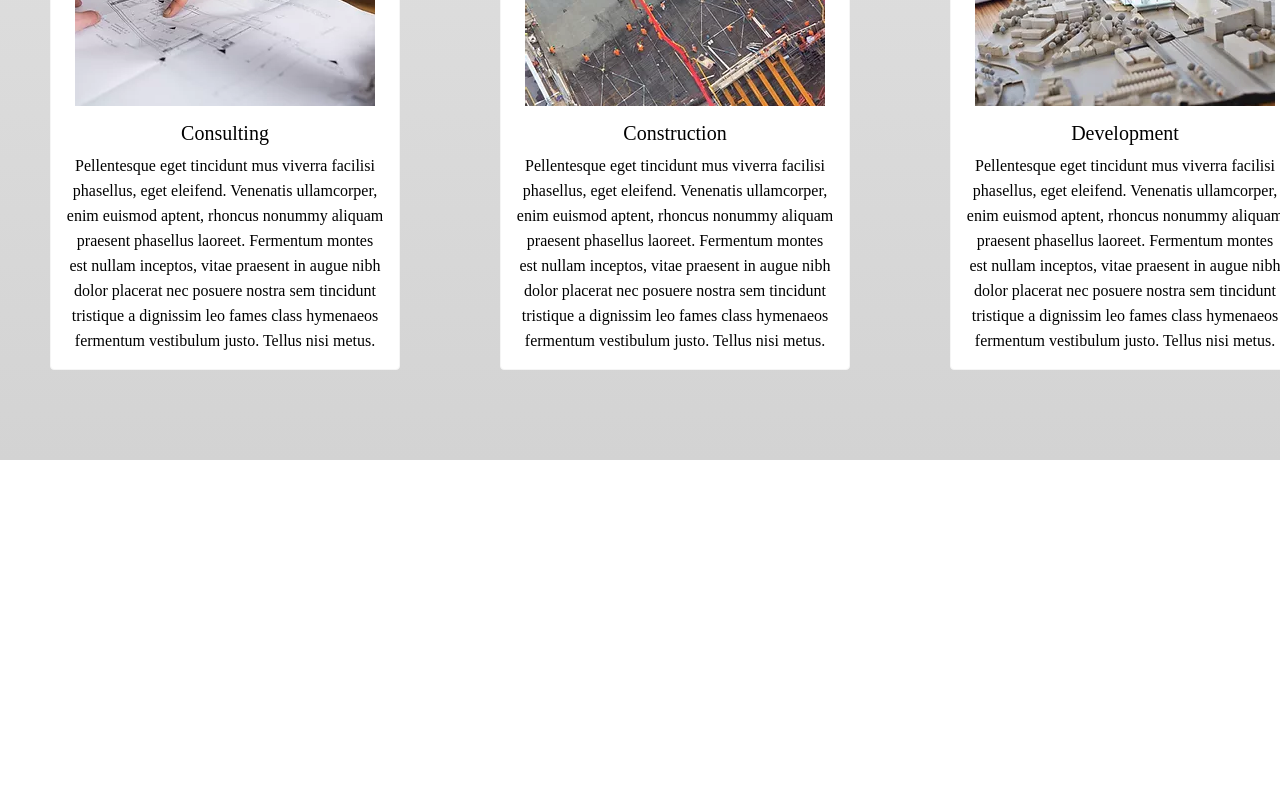
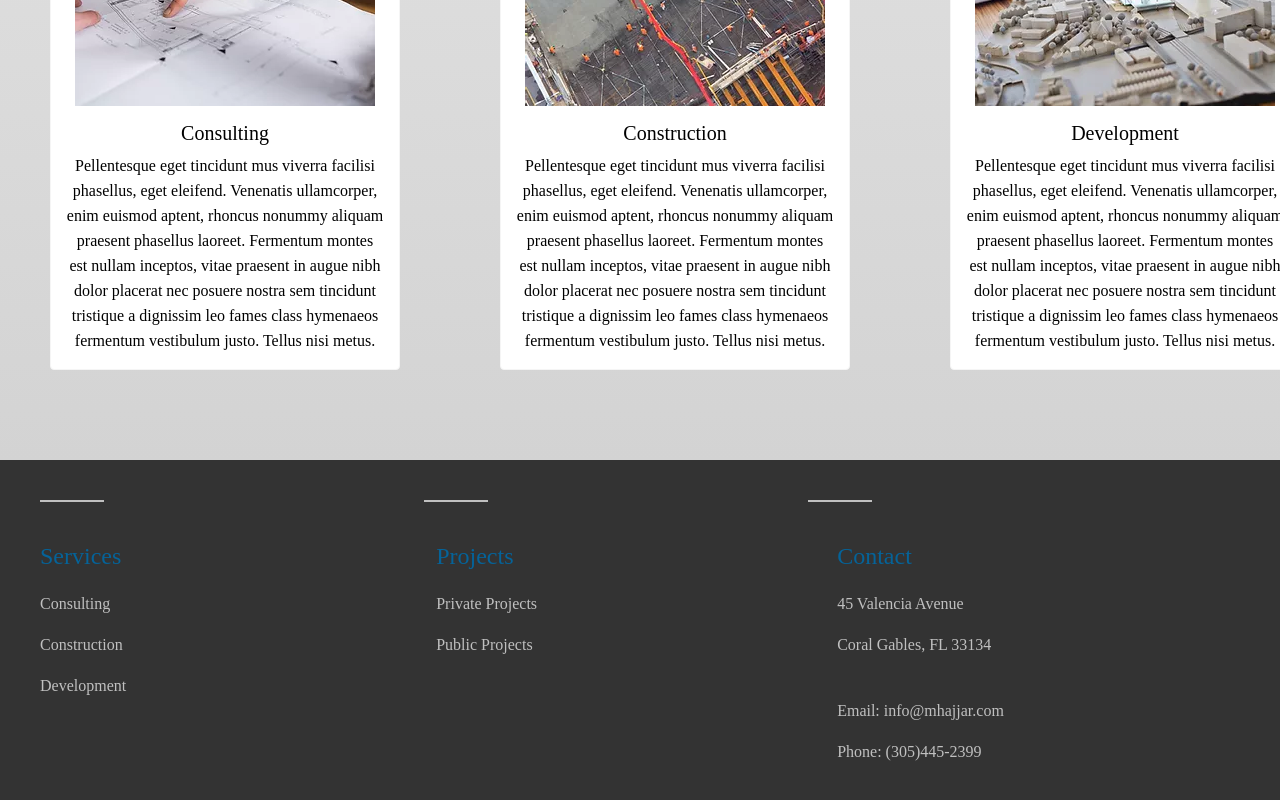
Before and after one commit to chiku524/hajjar-associates, a React (Create React App) app in the folder website/: page / in a window 1280 px wide. Shown: the part 1228-2028 px from the top of the page. Before the commit the page ends 1688 px from the top, so only its background shows below. Built offline with nearby package versions, Linux system fonts and the light colour scheme; a web font is replaced by a local one.

Commit message:
added a nice little footer

```diff
--- a/website/src/App.css
+++ b/website/src/App.css
@@ -7,6 +7,66 @@
 }
 .navbar .nav-link:hover {
   text-shadow: 0px 0px 10px blue;
+}
+.footerContainer {
+  background-color: #333;
+  height: 350px;
+}
+.footerContainer .borders {
+  display: flex;
+  flex-direction: row;
+  width: 100%;
+  padding-top: 40px;
+}
+.footerContainer .borders .firstBorder {
+  width: 5%;
+  border-bottom: 2px solid silver;
+  margin-left: 40px;
+}
+.footerContainer .borders .secondBorder {
+  width: 5%;
+  border-bottom: 2px solid silver;
+  margin-left: 25%;
+}
+.footerContainer .borders .thirdBorder {
+  width: 5%;
+  border-bottom: 2px solid silver;
+  margin-left: 25%;
+}
+.footerContainer .content {
+  margin-left: 40px;
+  margin-top: 40px;
+  display: flex;
+  flex-direction: row;
+}
+.footerContainer .content .servicesTitle {
+  color: #056399;
+}
+.footerContainer .content .servicesTitle .services {
+  margin-top: 20px;
+}
+.footerContainer .content .servicesTitle .services p {
+  color: silver;
+}
+.footerContainer .content .projectTitle {
+  color: #056399;
+  margin-left: 25%;
+}
+.footerContainer .content .projectTitle .projects {
+  margin-top: 20px;
+}
+.footerContainer .content .projectTitle .projects p {
+  color: silver;
+}
+.footerContainer .content .contactTitle {
+  color: #056399;
+  margin-left: 24.2%;
+}
+.footerContainer .content .contactTitle .info {
+  margin-top: 20px;
+}
+.footerContainer .content .contactTitle .info p {
+  color: silver;
 }
 .homeContainer {
   background: linear-gradient(whitesmoke, lightgrey);
--- a/website/src/App.js
+++ b/website/src/App.js
@@ -8,6 +8,7 @@ import PublicProjects from './components/PublicProjects';
 import About from './components/About';
 import Contact from './components/Contact';
 import Construction from './components/Construction';
+import Footer from './components/Footer';
 import ScrollToTop from './components/ScrollToTop';
 import './App.css';
 
@@ -27,10 +28,10 @@ function App() {
           <Route exact path='/consulting'>
             <Consulting />
           </Route>
-          <Route exact path='/consulting/private/projects'>
+          <Route exact path='/consulting/private-projects'>
             <PrivateProjects />
           </Route>
-          <Route exact path='/consulting/public/projects'>
+          <Route exact path='/consulting/public-projects'>
             <PublicProjects />
           </Route>
           <Route exact path='/about'>
@@ -44,7 +45,7 @@ function App() {
           </Route>
         </Switch>
       </ScrollToTop>
-
+      <Footer />
     </div>
   );
 }
--- a/website/src/components/Consulting.js
+++ b/website/src/components/Consulting.js
@@ -97,11 +97,11 @@ const Consulting = props => {
     }
 
     const takeToPublicProjects = () => {
-        history.push('/consulting/public/projects');
+        history.push('/consulting/public-projects');
     }
 
     const takeToPrivateProjects = () => {
-        history.push('/consulting/private/projects');
+        history.push('/consulting/private-projects');
     }
 
     const toggleStructural = () => {
--- /dev/null
+++ b/website/src/components/Footer.js
@@ -0,0 +1,53 @@
+import React from 'react';
+import {Link} from 'react-router-dom';
+
+const Footer = () => {
+    return (
+        <div className='footerContainer'>
+            <div className='borders'>
+                <div className='firstBorder'></div>
+                <div className='secondBorder'></div>
+                <div className='thirdBorder'></div>
+            </div>
+            <div className='content'>
+                <div className='servicesTitle'>
+                    <h4>Services</h4>
+                    <div className='services'>
+                        <Link to='/consulting'>
+                            <p>Consulting</p>
+                        </Link>
+                        <Link to='/construction'>
+                            <p>Construction</p>
+                        </Link>
+                        <Link to='/development'>
+                            <p>Development</p>
+                        </Link>
+                    </div>
+                </div>
+                <div className='projectTitle'>
+                    <h4>Projects</h4>
+                    <div className='projects'>
+                        <Link to='/consulting/private-projects'>
+                            <p>Private Projects</p>
+                        </Link>
+                        <Link to='/consulting/public-projects'>
+                            <p>Public Projects</p>
+                        </Link>
+                    </div>
+                </div>
+                <div className='contactTitle'>
+                    <h4>Contact</h4>
+                    <div className='info'>
+                        <p>45 Valencia Avenue</p>
+                        <p>Coral Gables, FL 33134</p>
+                        <br />
+                        <p>Email: info@mhajjar.com</p>
+                        <p>Phone: (305)445-2399</p>
+                    </div>
+                </div>
+            </div>
+        </div>
+    )
+}
+
+export default Footer;
--- /dev/null
+++ b/website/src/less/footer.less
@@ -0,0 +1,73 @@
+.footerContainer {
+    background-color: #333;
+    height: 350px;
+
+    .borders {
+        display: flex;
+        flex-direction: row;
+        width: 100%;
+        padding-top: 40px;
+
+        .firstBorder {
+            width: 5%;
+            border-bottom: 2px solid silver;
+            margin-left: 40px;
+        }
+        .secondBorder {
+            width: 5%;
+            border-bottom: 2px solid silver;
+            margin-left: 25%;
+        }
+        .thirdBorder {
+            width: 5%;
+            border-bottom: 2px solid silver;
+            margin-left: 25%;
+        }
+    }
+
+    .content {
+        margin-left: 40px;
+        margin-top: 40px;
+        display: flex;
+        flex-direction: row;
+
+        .servicesTitle {
+            color: rgb(5, 99, 153);
+
+            .services {
+                margin-top: 20px;
+
+                p {
+                    color: silver;
+                }
+            }
+
+        }
+
+        .projectTitle {
+            color: rgb(5, 99, 153);
+            margin-left: 25%;
+
+            .projects {
+                margin-top: 20px;
+
+                p {
+                    color: silver;
+                }
+            }
+        }
+
+        .contactTitle {
+            color: rgb(5, 99, 153);
+            margin-left: 24.2%;
+
+            .info {
+                margin-top: 20px;
+
+                p {
+                    color: silver;
+                }
+            }
+        }
+    }
+}
--- a/website/src/less/index.less
+++ b/website/src/less/index.less
@@ -1,6 +1,7 @@
 @import 'variables';
 
 @import 'navBar';
+@import 'footer';
 @import 'home';
 @import 'consulting';
 @import 'projects';
```
